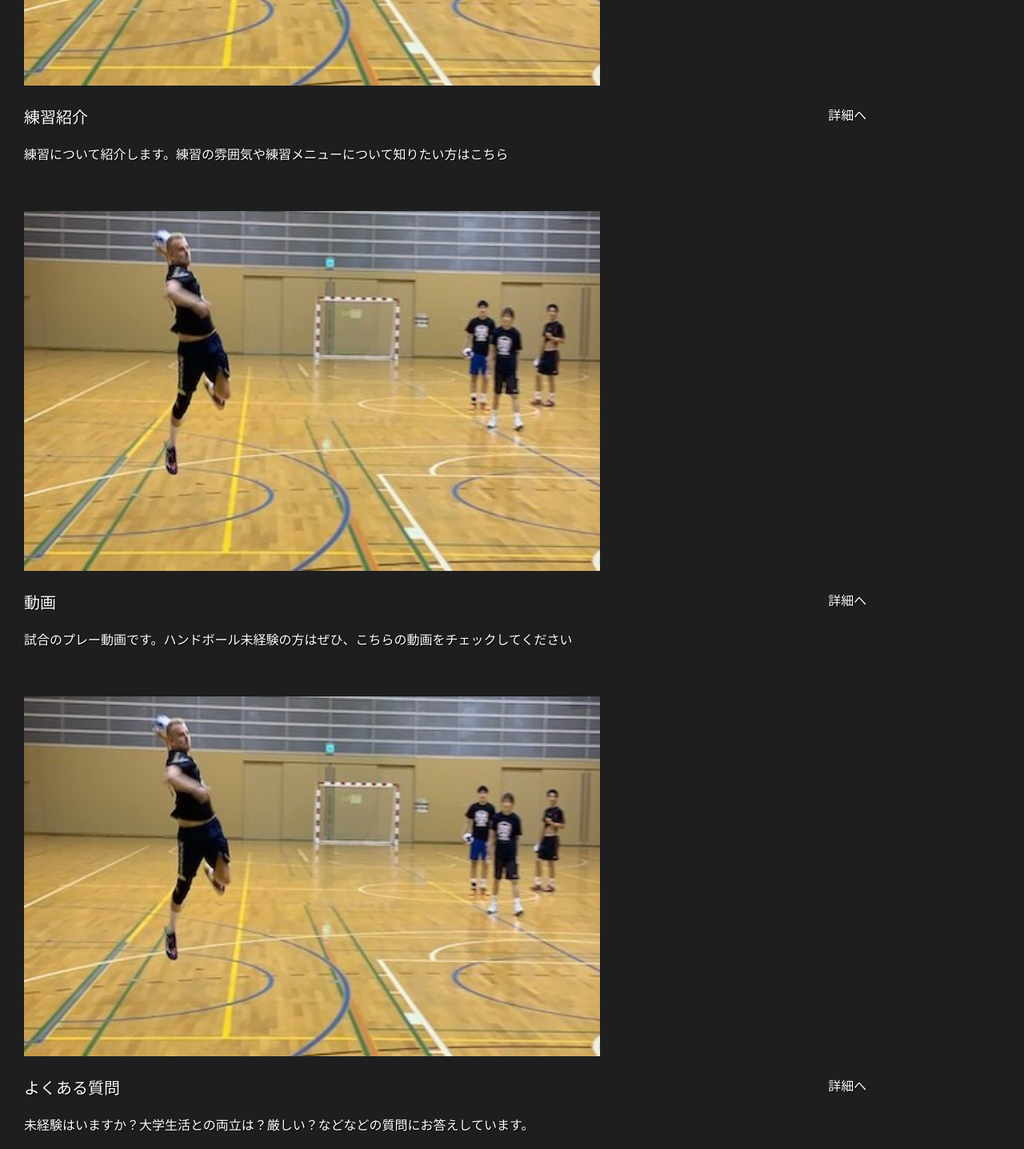
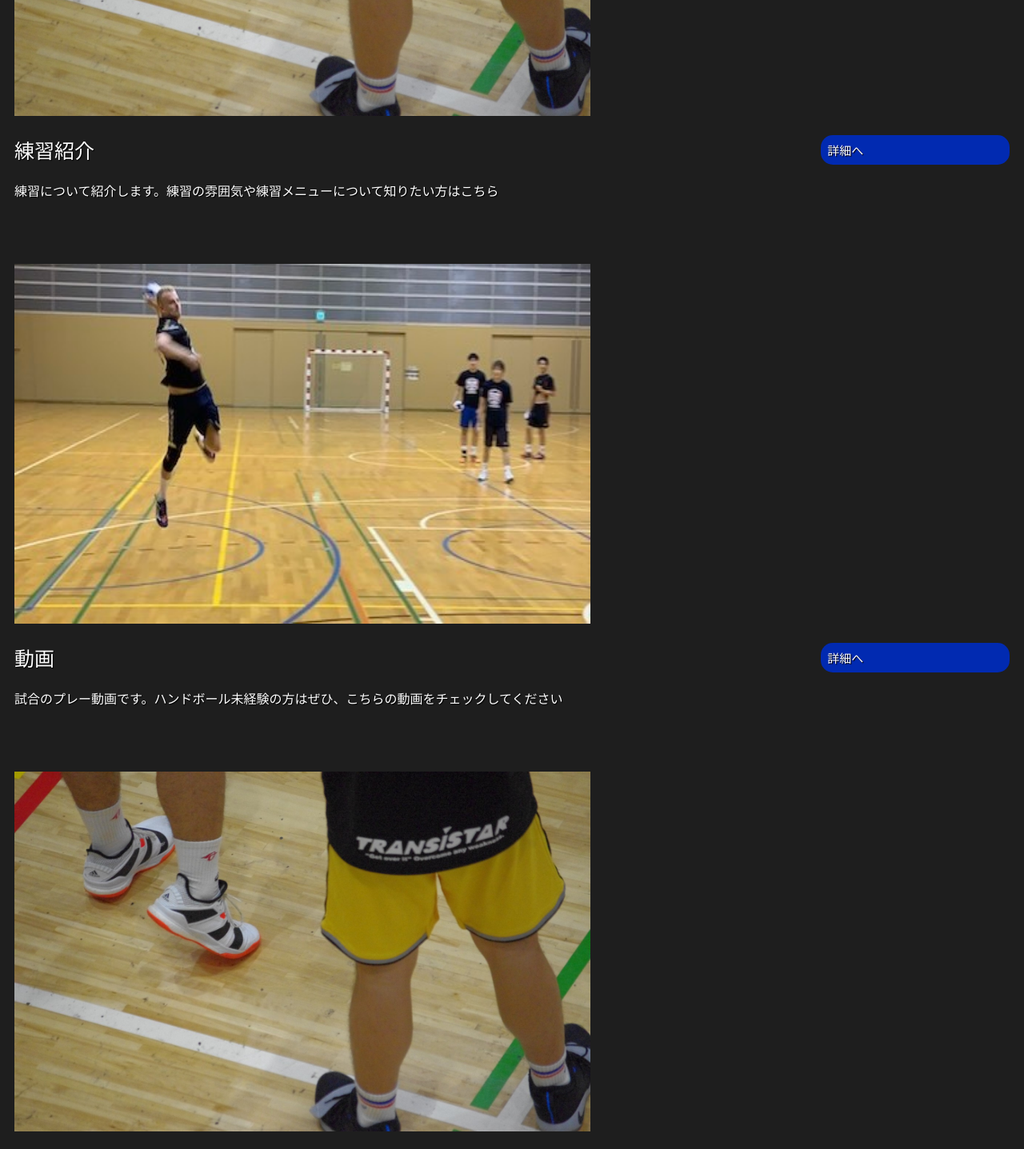
Before and after one commit to tokio-k/handball_club_HP, a Next.js app: page / in a window 1280 px wide. Shown: the part 1920-3357 px from the top of the page at 80% size. Built offline with nearby package versions, Linux system fonts and the light colour scheme.

Commit message:
fix/menu

```diff
--- a/src/components/menu/index.module.scss
+++ b/src/components/menu/index.module.scss
@@ -1,5 +1,5 @@
 .container {
-  padding: 30px;
+  padding: 40px 18px;
   .menu {
     display: grid;
     grid-template:
@@ -13,10 +13,14 @@
       grid-area: img;
     }
     .title {
-      font-size: 20px;
+      font-size: 25px;
       grid-area: title;
     }
     .link {
+      padding: 8px;
+      font-size: 15px;
+      border-radius: 15px;
+      background-color: rgb(1, 42, 177);
       grid-area: link;
     }
     .description {
--- a/src/pages/index.tsx
+++ b/src/pages/index.tsx
@@ -27,7 +27,7 @@ export default function Home() : JSX.Element {
         link= ""
       />
       <Menu
-        img="/img/S__107642883.jpg"
+        img="/img/S__107642885.jpg"
         title="練習紹介"
         description="練習について紹介します。練習の雰囲気や練習メニューについて知りたい方はこちら"
         link= ""
@@ -39,7 +39,7 @@ export default function Home() : JSX.Element {
         link= ""
       />
       <Menu
-        img="/img/S__107642883.jpg"
+        img="/img/S__107642885.jpg"
         title="よくある質問"
         description="未経験はいますか？大学生活との両立は？厳しい？などなどの質問にお答えしています。"
         link= ""
```
